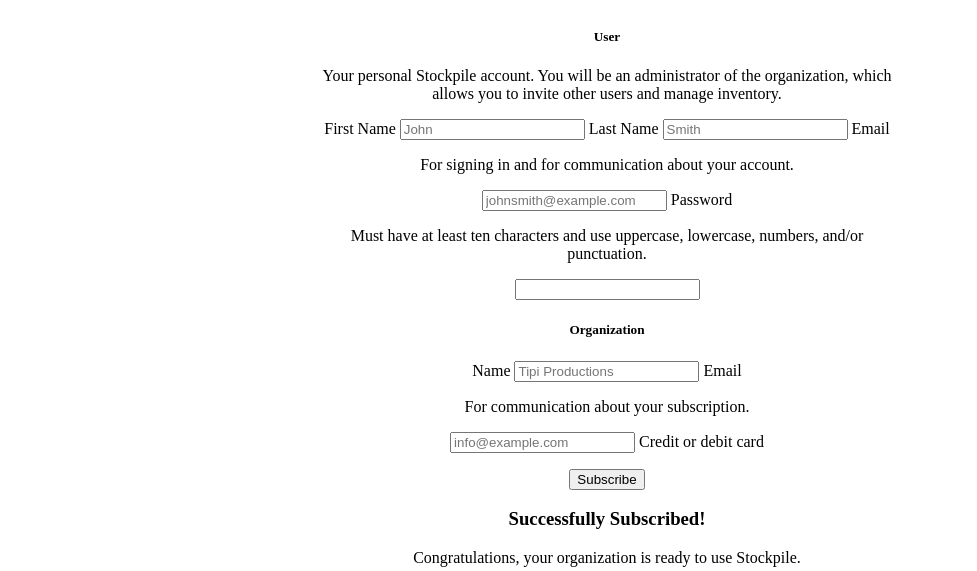
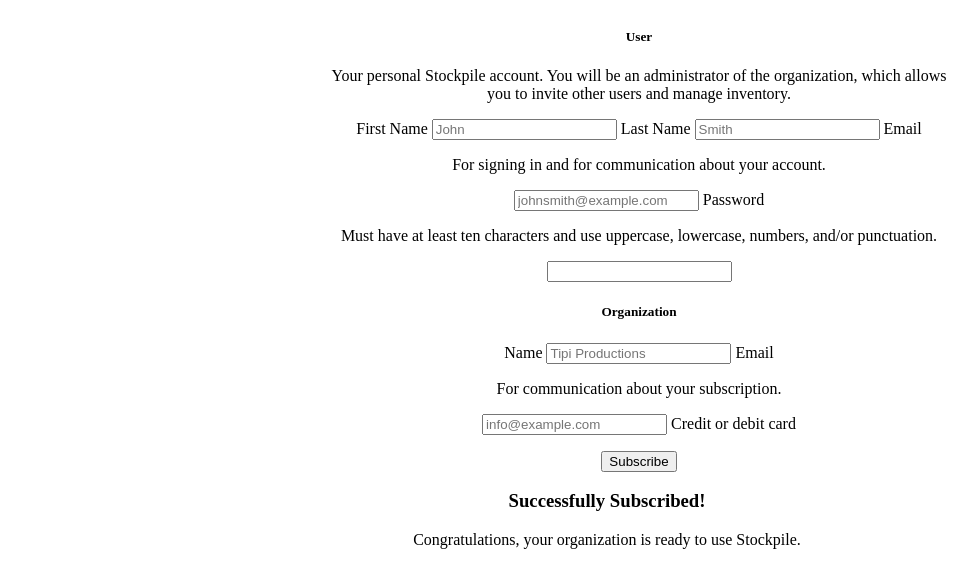
Before and after one commit to stockpile-co/stockpileapp.co, a website with bundled scripts: page src/subscribe/index.html in a window 1280 px wide. Shown: the part 73-644 px from the top of the page, without its empty margins (1-978 px from the left). Built offline with nearby package versions, Linux system fonts and the light colour scheme; a script that the page names is missing.

Commit message:
Fix layout on large screens
Adding the `container` class to a row messed up the margins, causing the row to be offset to the left side instead of centered.

```diff
--- a/src/subscribe/index.html
+++ b/src/subscribe/index.html
@@ -32,7 +32,7 @@
         <h1>Subscribe</h1>
     </header>
     <main>
-        <section class="subscribe row container center-xs middle-xs">
+        <section class="subscribe row center-xs middle-xs">
             <form class="col-xs-12 col-md-6" id="payment-form">
                 <section class="form-row">
                     <h5>User</h5>
```
